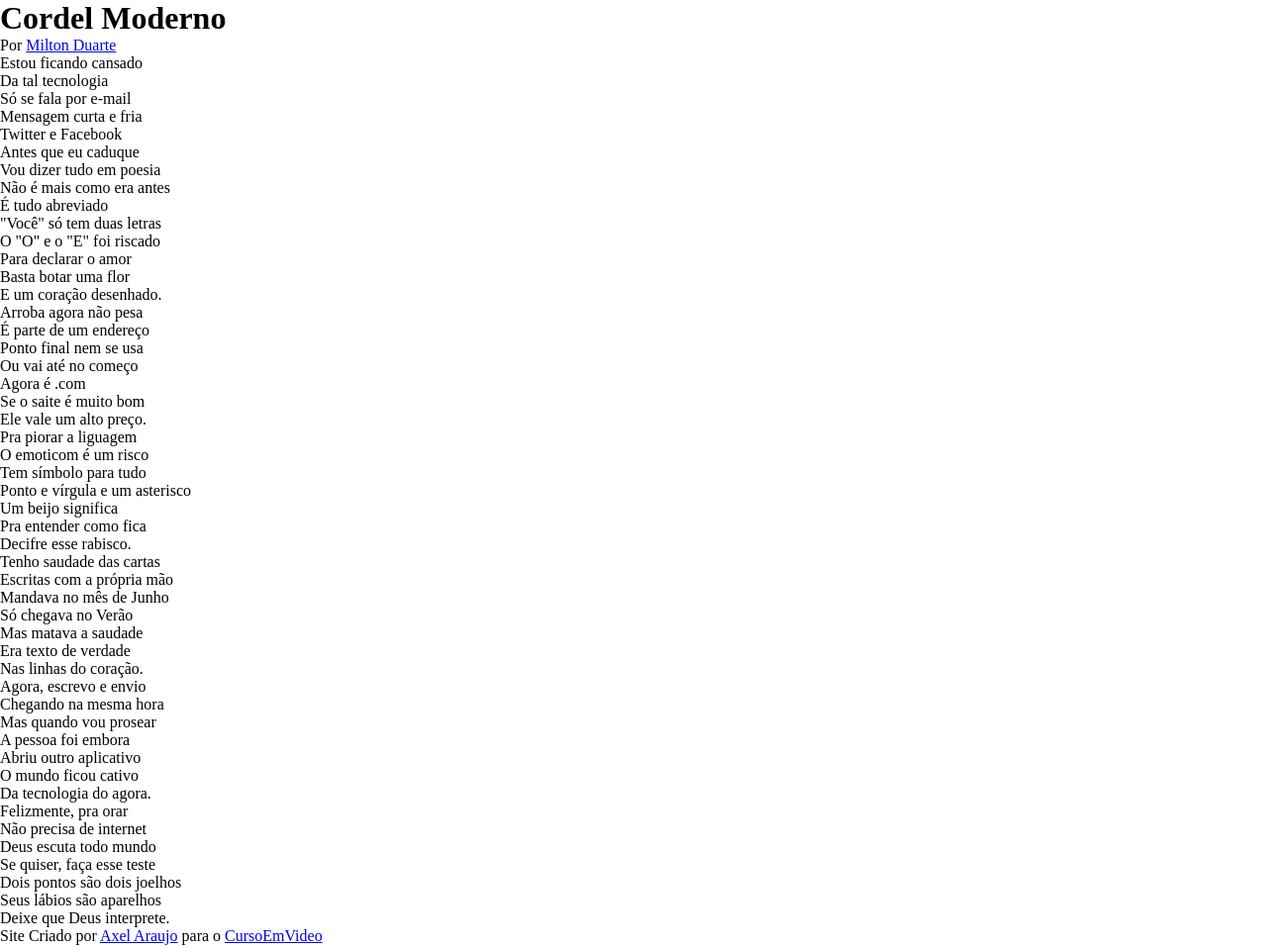
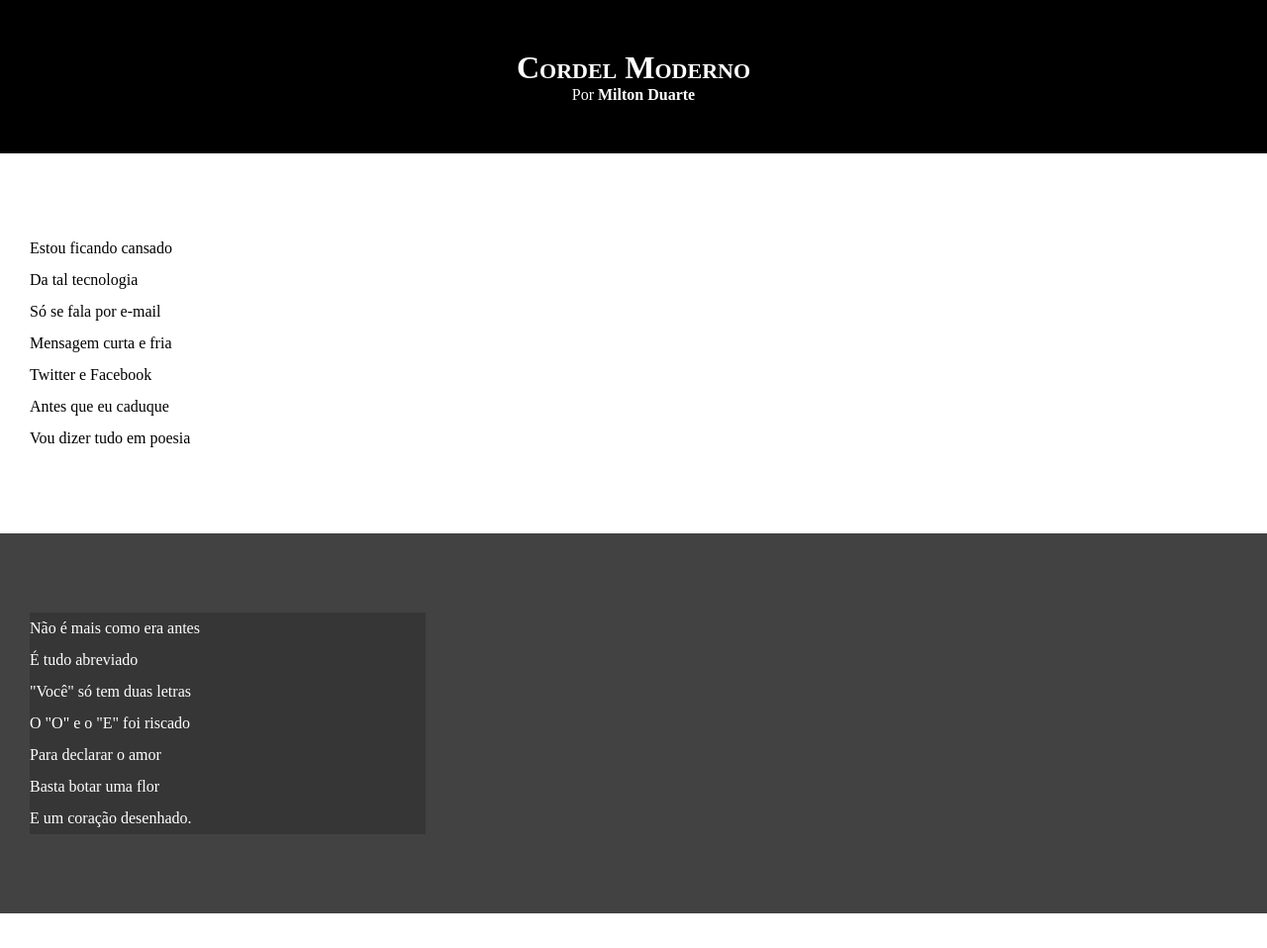
Before and after one commit to axelfaraujo/html-css, a plain HTML site: page desavios/d012/index.html in a window 1280 px wide. Shown: the top 958 px of the page at 99% size. Drawn offline with Linux system fonts and the light colour scheme.

Commit message:
atualizando CSSs

```diff
--- a/desavios/d012/estilo/style.css
+++ b/desavios/d012/estilo/style.css
@@ -4,3 +4,63 @@
     margin: 0px;
     padding: 0px;
 }
+
+html, body{
+    min-height: 100vh;
+    background-color: darkgray;
+}
+
+header{
+    background-color: black;
+    color: white;
+    text-align: center;
+}
+
+header > h1{
+    padding-top: 50px;
+    font-variant: small-caps;
+}
+
+header > p{
+    padding-bottom: 50px;
+}
+
+a{
+    color: white;
+    text-decoration: none;
+    font-weight: bolder;
+}
+
+a:hover{
+    text-decoration: underline;
+}
+
+section{
+    padding-top: 10vh;
+    padding-bottom: 10vh;
+    line-height: 2em;
+    padding-left: 30px;
+}
+
+section.normal{
+    background-color: white;
+    color: black;
+}
+
+section.imagem{
+    background-color: rgb(66, 66, 66);
+    color: white;
+}
+
+section.imagem > p{
+    width: 400px;
+    background-color: rgba(0, 0, 0, 0.178);
+}
+
+
+footer{
+    background-color: black;
+    text-align: center;
+    color: white;
+    padding: 10px;
+}
```
